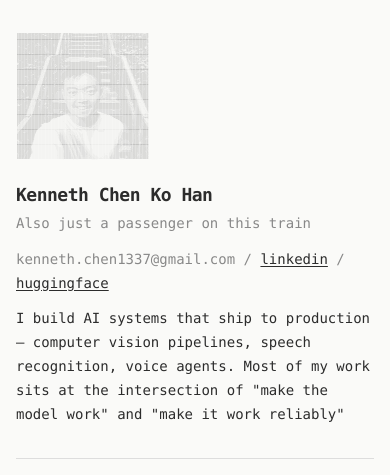
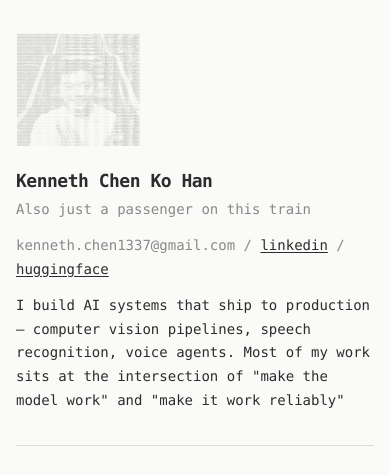
Before and after one commit to kenJPG/kohan.sh, a website built with Vite: page index.html in a window 390 px wide. Shown: the top 475 px of the page. Built offline with nearby package versions, Linux system fonts and the light colour scheme.

Commit message:
[feat] ascii to img

```diff
--- a/index.html
+++ b/index.html
@@ -148,6 +148,7 @@
   &amp;&amp;&amp;&amp;&amp;&amp;&amp;$X$$$Xx$&amp;&amp;&amp;&amp;&amp;&amp;&amp;&amp;X...................................................:::::::::::;XXXXXxxxxxxxxxx+;;+xxx;;;xxxxxx++++x+x+xx++++++++++;;;;;;;;:::::...:.:...::::::::..:+xxxxxxxxxXxxxxxxxx;$&amp;&amp;&amp;&amp;&amp;&amp;&amp;&amp;&amp;+;xX$$$$&amp;XXX$&amp;$$$&amp;&amp;&amp;$xxxxX$$$Xx$&amp;&amp;&amp;&amp;&amp;&amp;&amp;&amp;&amp;&amp;
   &amp;&amp;&amp;&amp;&amp;&amp;&amp;X$$$XX$&amp;&amp;&amp;&amp;&amp;&amp;&amp;&amp;&amp;....................................................:::::::::::;XXXXXxxxxxxxxxx++;;xxx+;;+xxxxxx++++x+xxx++++++++++;;;;;;;;;;;::::::::::.:::::::::::+xxxxxxxxXXxxxxxxx+;:;+;;;++xxxxXXX$$XXXXX$$$$X&amp;&amp;&amp;$xxxx$$$$XX&amp;&amp;&amp;&amp;&amp;&amp;&amp;&amp;&amp;&amp;&amp;
 </pre>
+<img class="me-img" src="./public/me-ascii.png" alt="ASCII art portrait" />
 
 <h1>Kenneth Chen Ko Han</h1>
 <p class="dim">Also just a passenger on this train</p>
--- a/src/style.css
+++ b/src/style.css
@@ -183,9 +183,14 @@ td.label {
   font-size: 1.6px;
   letter-spacing: 0;
   text-align: left;
-  -webkit-text-size-adjust: none;
-  -moz-text-size-adjust: none;
-  text-size-adjust: none;
+}
+
+.me-img {
+  display: none;
+  width: 55%;
+  height: auto;
+  margin-bottom: 20px;
+  user-select: none;
 }
 
 /* ── Selection ────────────────────────────────────────────────── */
@@ -236,8 +241,11 @@ td.label {
   }
 
   .me {
-    font-size: 0.9px;
-    margin-bottom: 20px;
+    display: none;
+  }
+
+  .me-img {
+    display: block;
   }
 
   .indent {
```
Also changed, not shown: scripts/generate.mjs (+41 -0 lines), public/me-ascii.png (added).
